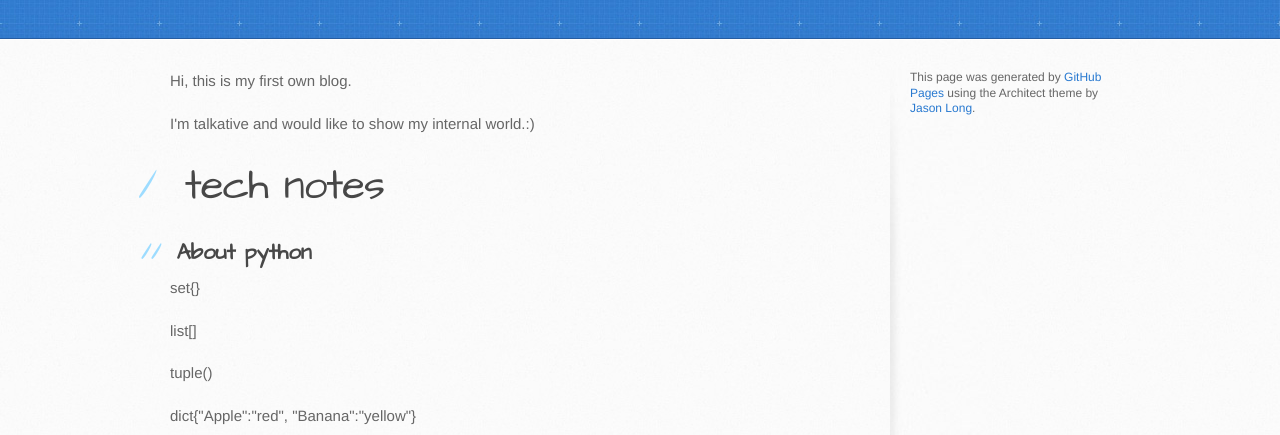
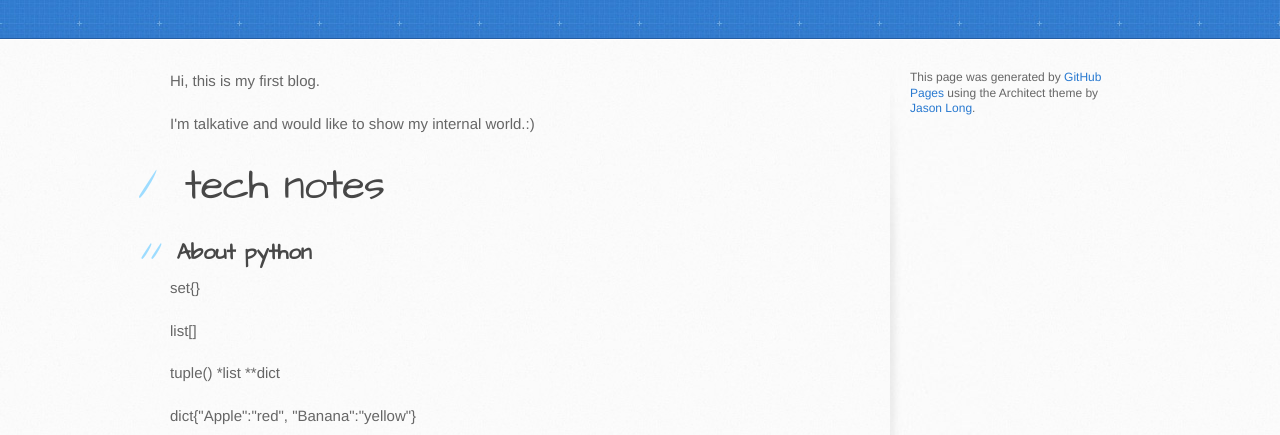
Before and after one commit to Gigi233/Gigi233.github.io, a plain HTML site: page index.html in a window 1280 px wide. Shown: the part 137-572 px from the top of the page. Drawn offline with Linux system fonts and the light colour scheme.

Commit message:
Add python notes.

```diff
--- a/index.html
+++ b/index.html
@@ -28,7 +28,7 @@
     <div id="content-wrapper">
       <div class="inner clearfix">
         <section id="main-content">
-          <p>Hi, this is my first own blog.</p>
+          <p>Hi, this is my first blog.</p>
 
 <p>I'm talkative and would like to show my internal world.:)  </p>
 
@@ -40,7 +40,7 @@
 
 <p>set{}</p>
 <p>list[]</p>
-<p>tuple()</p>
+<p>tuple() *list **dict</p>
 <p>dict{"Apple":"red", "Banana":"yellow"}</p>
         </section>
 
```
